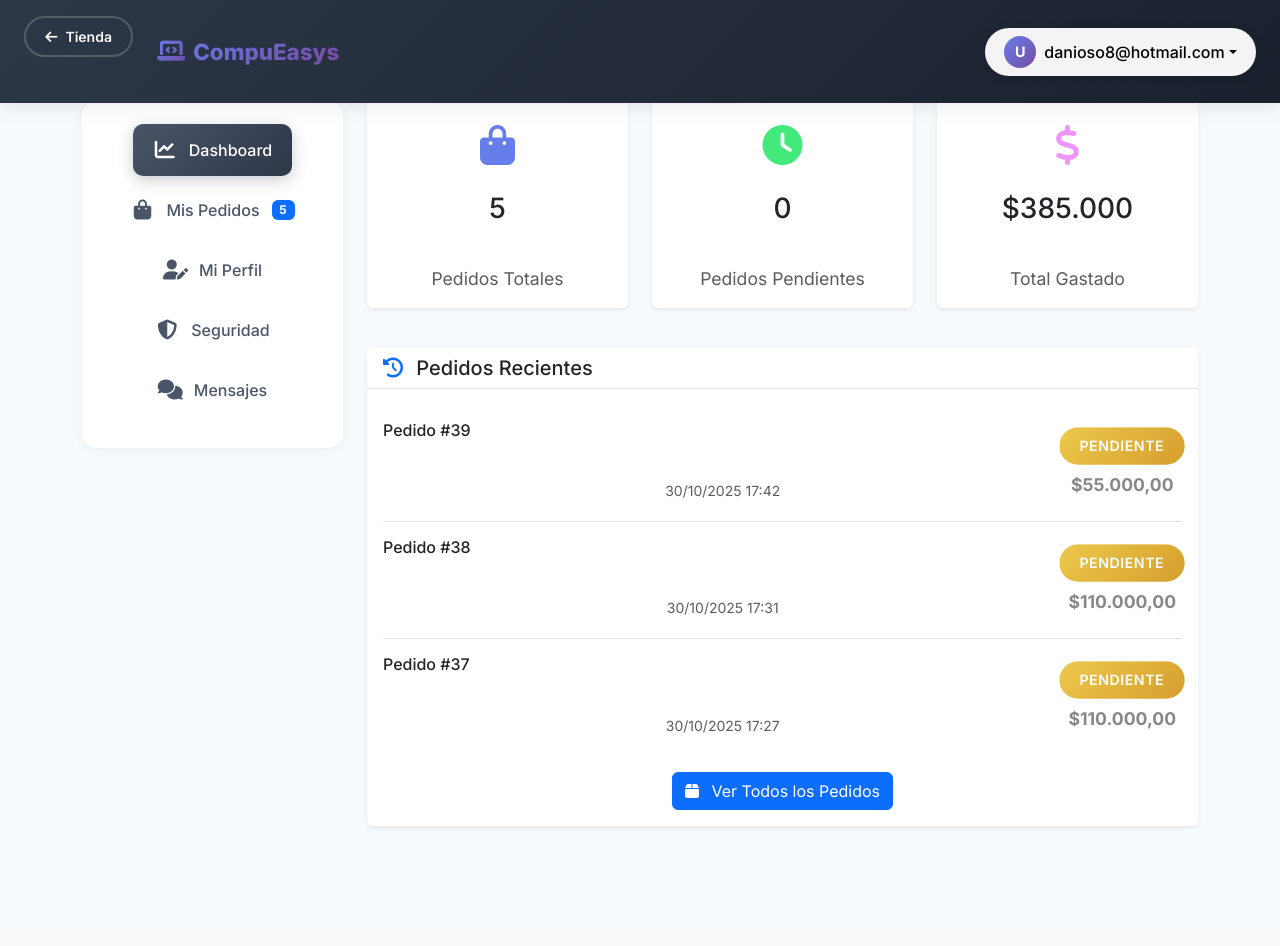
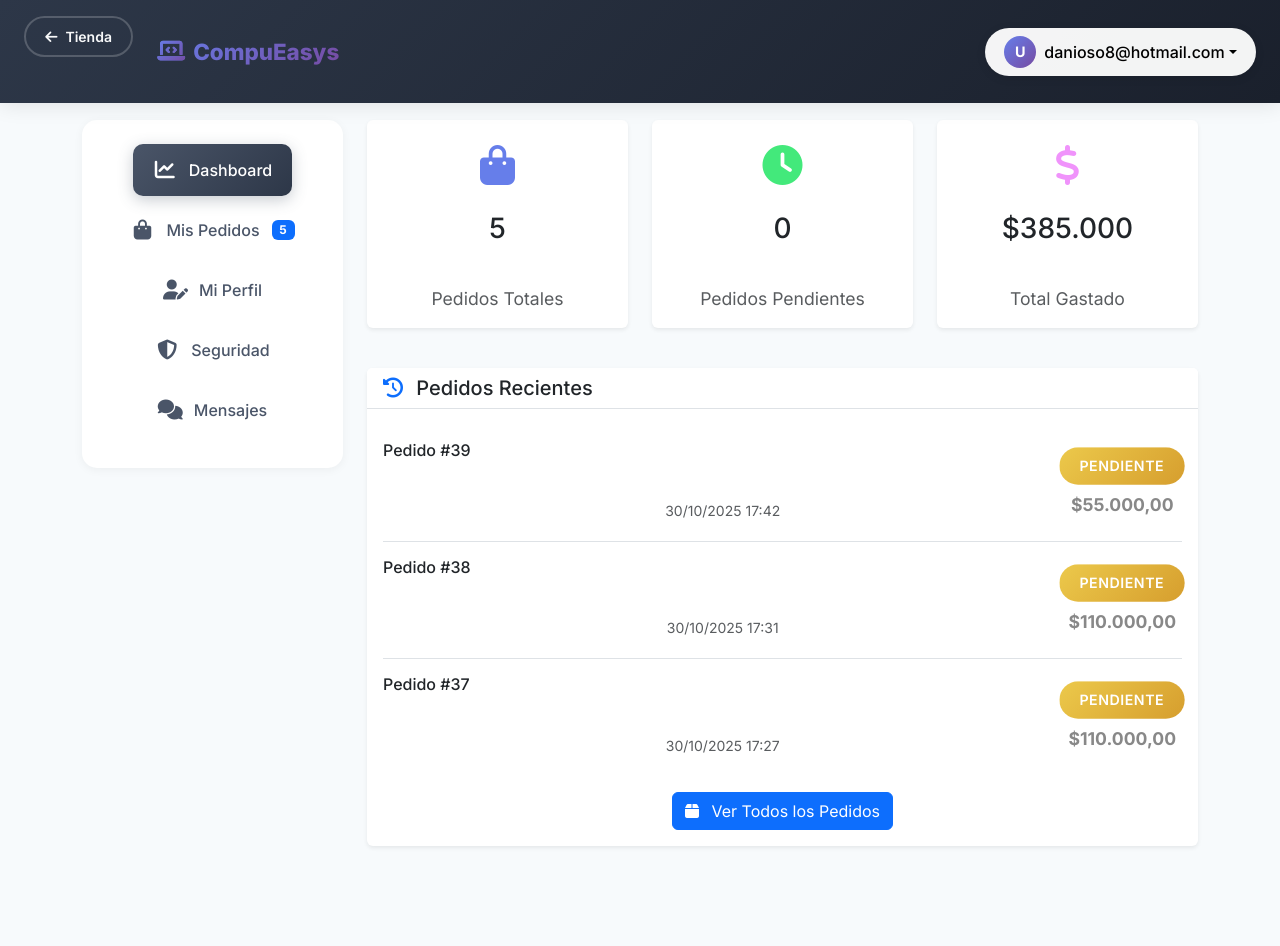
Before and after one commit to danioso8/compueasysAPP-Django, a Django app: page /mis-pedidos/ in a window 1280 px wide. Before the commit the page ends 827 px from the top, so only its background shows below. Run offline with Django 5.2, Linux system fonts and the light colour scheme; a user stored in the database is signed in; data comes from the database, SQL or seed files in the repository; some libraries are stand-ins or nearby versions.

Commit message:
style: Aumentado espaciado entre navbar y contenido (100px -> 120px)

```diff
--- a/core/templates/mis_pedidos.html
+++ b/core/templates/mis_pedidos.html
@@ -831,7 +831,7 @@
         </div>
     </nav>
 
-    <div class="container" style="margin-top: 100px; margin-bottom: 40px;">
+    <div class="container" style="margin-top: 120px; margin-bottom: 40px;">
         <div class="row">
             <!-- Sidebar Navigation -->
             <div class="col-lg-3 col-md-4 mb-4">
```
